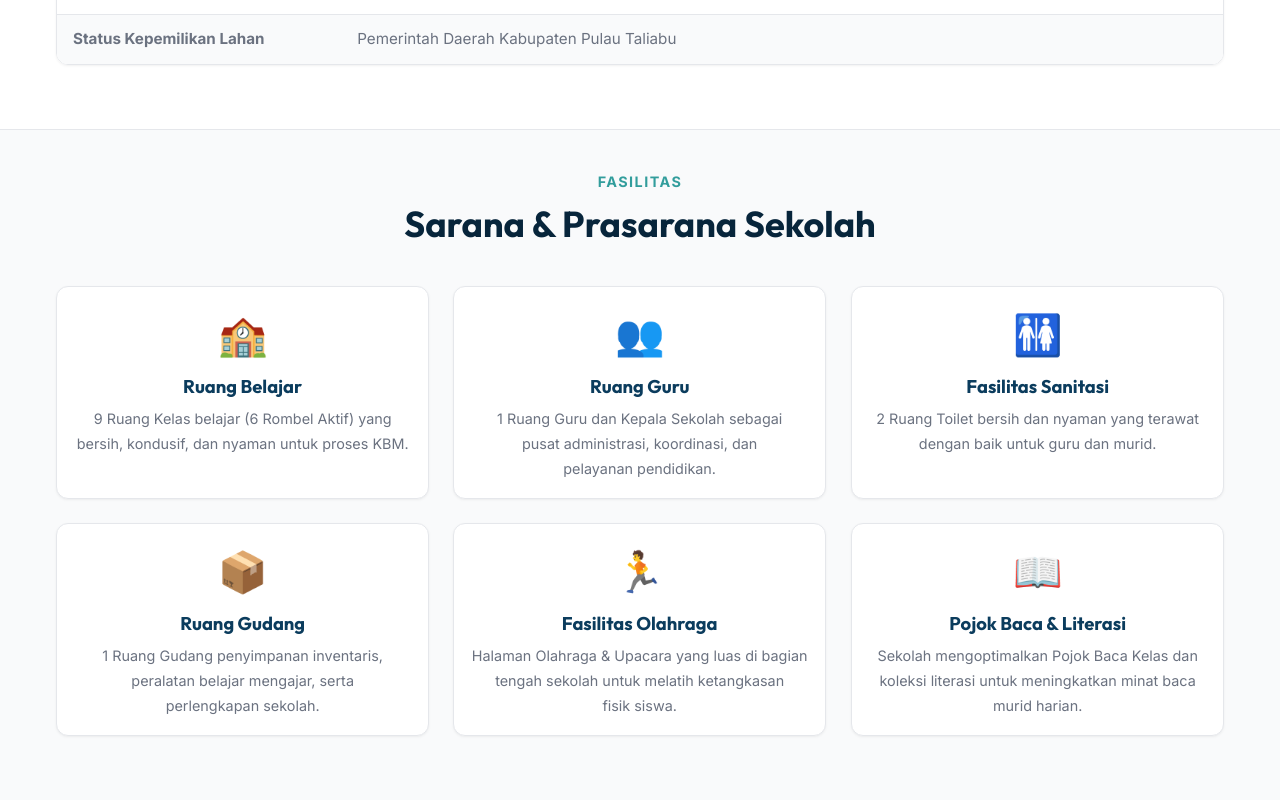
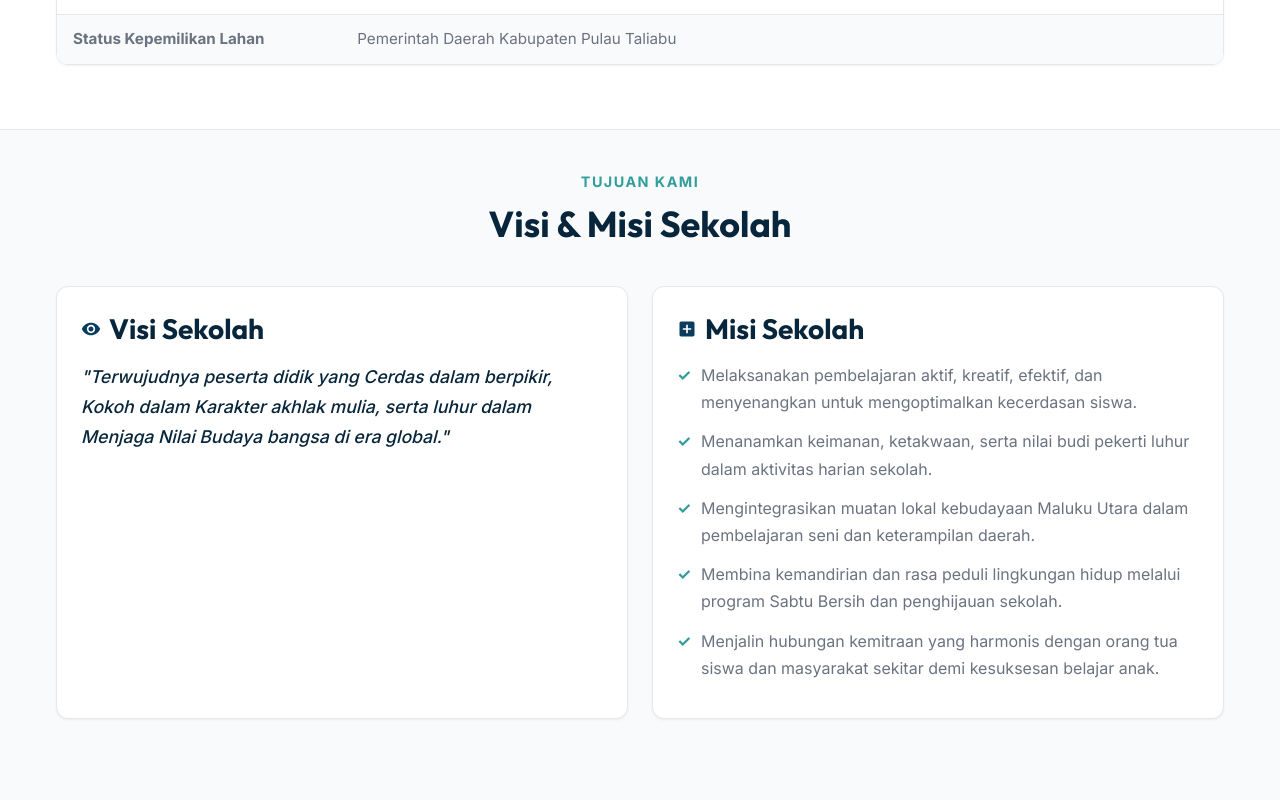
Before and after one commit to umamit/sdbobong, a Next.js app: page /profil in a window 1280 px wide. Shown: the part 1260-2060 px from the top of the page. Built offline with nearby package versions, Linux system fonts and the light colour scheme; no server answers.

Commit message:
refactor(profile): remove duplicated facilities section on profile page

```diff
--- a/src/app/profil/page.js
+++ b/src/app/profil/page.js
@@ -136,47 +136,7 @@ export default async function Profil() {
         </div>
       </section>
 
-      {/* Sarana & Prasarana */}
-      <section className="section-padding">
-        <div className="container">
-          <div className="section-header">
-            <span className="section-subtitle">Fasilitas</span>
-            <h2>Sarana & Prasarana Sekolah</h2>
-          </div>
-          <div className="grid-3">
-            <div className="card reveal-on-scroll reveal-delay-100" style={{ padding: 'var(--space-sm)', textAlign: 'center' }}>
-              <div style={{ fontSize: '2.5rem', marginBottom: 'var(--space-xs)' }}>🏫</div>
-              <h3 style={{ fontSize: '1.15rem', marginBottom: 'var(--space-xs)', color: 'var(--primary)' }}>Ruang Belajar</h3>
-              <p style={{ fontSize: '0.9rem', marginBottom: 0, color: 'var(--text-muted)' }}>{profil.ruang_belajar_desc || "9 Ruang Kelas belajar (6 Rombel Aktif) yang bersih, kondusif, dan nyaman untuk proses KBM."}</p>
-            </div>
-            <div className="card reveal-on-scroll reveal-delay-200" style={{ padding: 'var(--space-sm)', textAlign: 'center' }}>
-              <div style={{ fontSize: '2.5rem', marginBottom: 'var(--space-xs)' }}>👥</div>
-              <h3 style={{ fontSize: '1.15rem', marginBottom: 'var(--space-xs)', color: 'var(--primary)' }}>Ruang Guru</h3>
-              <p style={{ fontSize: '0.9rem', marginBottom: 0, color: 'var(--text-muted)' }}>{profil.ruang_guru_desc || "1 Ruang Guru dan Kepala Sekolah sebagai pusat administrasi, koordinasi, dan pelayanan pendidikan."}</p>
-            </div>
-            <div className="card reveal-on-scroll reveal-delay-300" style={{ padding: 'var(--space-sm)', textAlign: 'center' }}>
-              <div style={{ fontSize: '2.5rem', marginBottom: 'var(--space-xs)' }}>🚻</div>
-              <h3 style={{ fontSize: '1.15rem', marginBottom: 'var(--space-xs)', color: 'var(--primary)' }}>Fasilitas Sanitasi</h3>
-              <p style={{ fontSize: '0.9rem', marginBottom: 0, color: 'var(--text-muted)' }}>{profil.sanitasi_desc || "2 Ruang Toilet bersih dan nyaman yang terawat dengan baik untuk guru dan murid."}</p>
-            </div>
-            <div className="card reveal-on-scroll reveal-delay-100" style={{ padding: 'var(--space-sm)', textAlign: 'center' }}>
-              <div style={{ fontSize: '2.5rem', marginBottom: 'var(--space-xs)' }}>📦</div>
-              <h3 style={{ fontSize: '1.15rem', marginBottom: 'var(--space-xs)', color: 'var(--primary)' }}>Ruang Gudang</h3>
-              <p style={{ fontSize: '0.9rem', marginBottom: 0, color: 'var(--text-muted)' }}>{profil.gudang_desc || "1 Ruang Gudang penyimpanan inventaris, peralatan belajar mengajar, serta perlengkapan sekolah."}</p>
-            </div>
-            <div className="card reveal-on-scroll reveal-delay-200" style={{ padding: 'var(--space-sm)', textAlign: 'center' }}>
-              <div style={{ fontSize: '2.5rem', marginBottom: 'var(--space-xs)' }}>🏃</div>
-              <h3 style={{ fontSize: '1.15rem', marginBottom: 'var(--space-xs)', color: 'var(--primary)' }}>Fasilitas Olahraga</h3>
-              <p style={{ fontSize: '0.9rem', marginBottom: 0, color: 'var(--text-muted)' }}>{profil.olahraga_desc || "Halaman Olahraga & Upacara yang luas di bagian tengah sekolah untuk melatih ketangkasan fisik siswa."}</p>
-            </div>
-            <div className="card reveal-on-scroll reveal-delay-300" style={{ padding: 'var(--space-sm)', textAlign: 'center' }}>
-              <div style={{ fontSize: '2.5rem', marginBottom: 'var(--space-xs)' }}>📖</div>
-              <h3 style={{ fontSize: '1.15rem', marginBottom: 'var(--space-xs)', color: 'var(--primary)' }}>Pojok Baca & Literasi</h3>
-              <p style={{ fontSize: '0.9rem', marginBottom: 0, color: 'var(--text-muted)' }}>{profil.literasi_desc || "Sekolah mengoptimalkan Pojok Baca Kelas dan koleksi literasi untuk meningkatkan minat baca murid harian."}</p>
-            </div>
-          </div>
-        </div>
-      </section>
+
 
       {/* Visi & Misi */}
       <section className="section-padding" style={{ backgroundColor: 'var(--bg-main)' }}>
```
